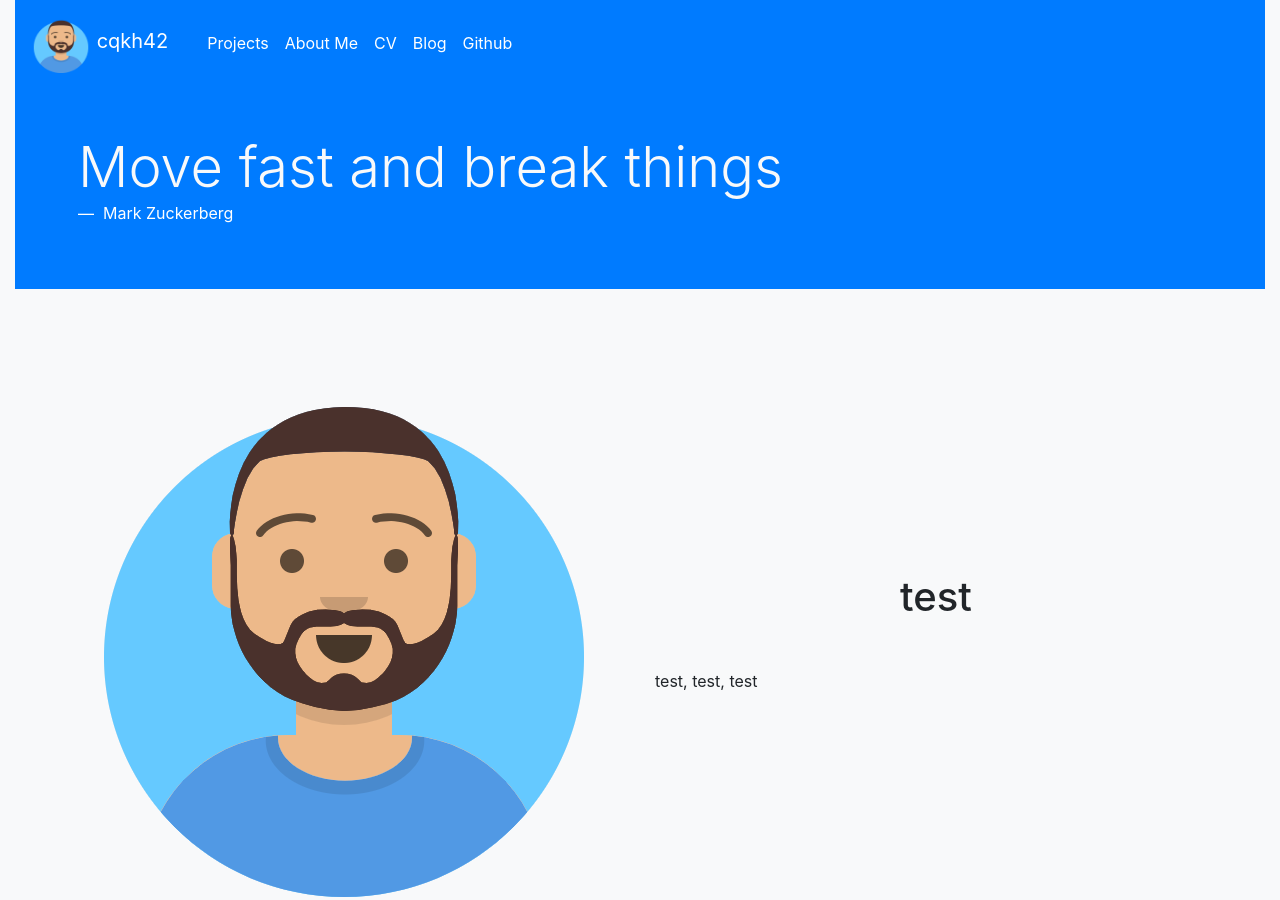
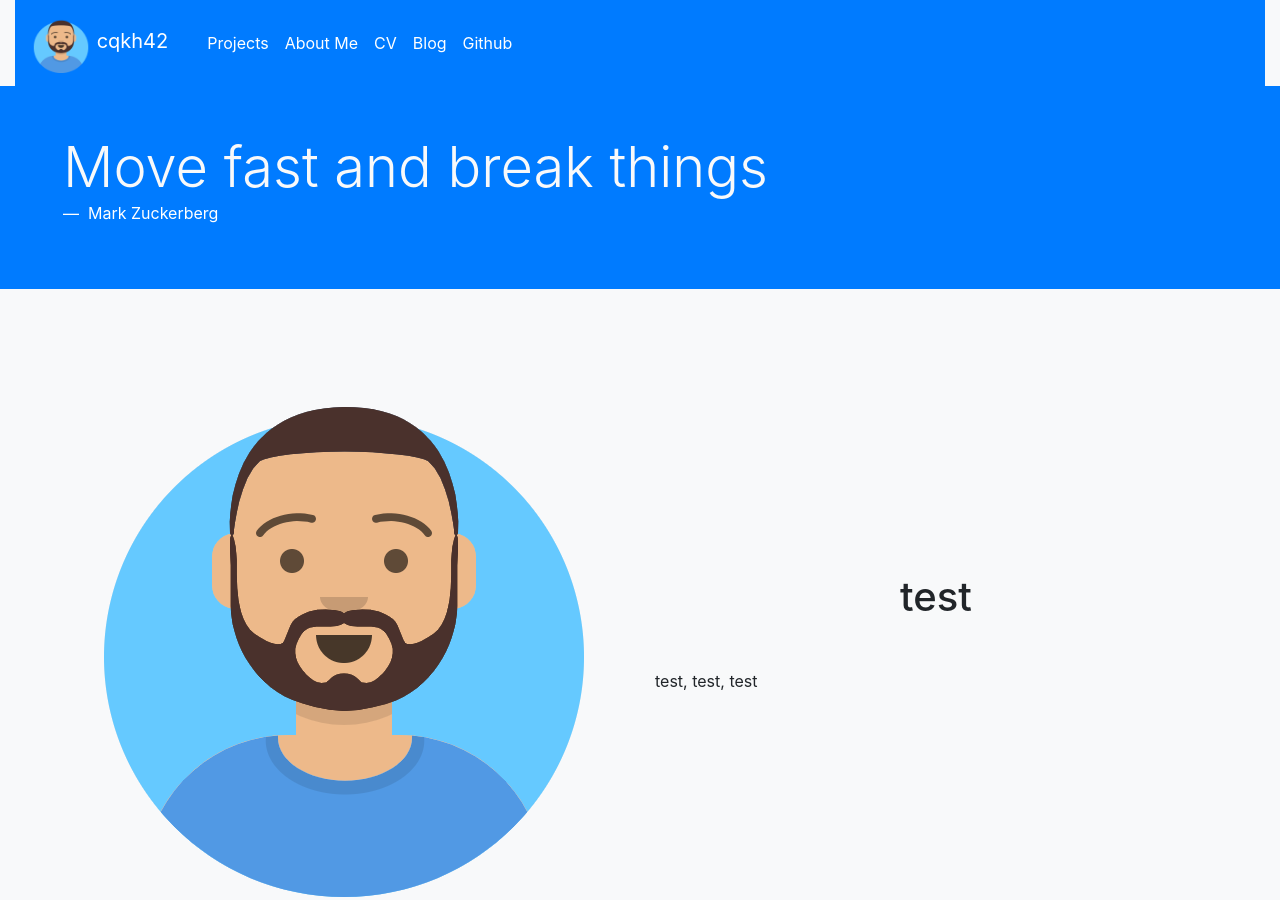
Before and after one commit to cqkh42/cqkh42.github.io, a Jekyll site: the page built from index.html, in a window 1280 px wide and 900 px high. Built offline with Jekyll 4.4.1, drawn with Linux system fonts in a browser that asks for light colours.

Commit message:
Update index.html

```diff
--- a/index.html
+++ b/index.html
@@ -7,7 +7,6 @@
 custom_css: index.css
 custom_js: index.js
 ---
-<div class="bg-light container-fluid" id="intro">
   <div class="row justify-content-center bg-primary text-light py-2 px-2 py-md-5 px-md-5">
     <div class="col">
       <blockquote class="blockquote">
@@ -18,7 +17,6 @@
       </blockquote>
     </div>
   </div>
-</div>
   <!--
   <div class="row justify-content-around py-2 py-md-5 px-2 px-md-5" id="projects">
     <div class="col-md align-self-center ml-md-auto text-center">
```
